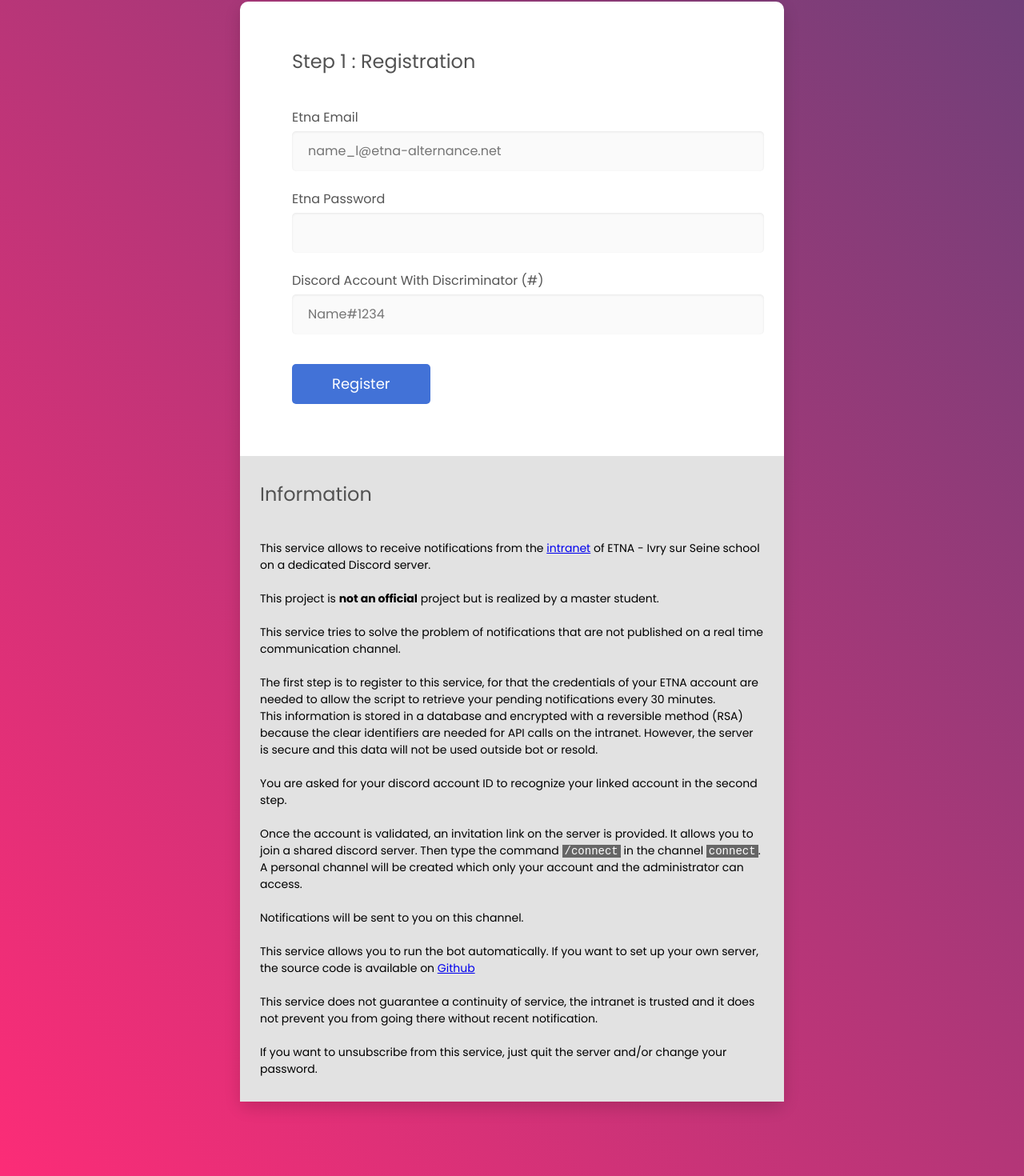
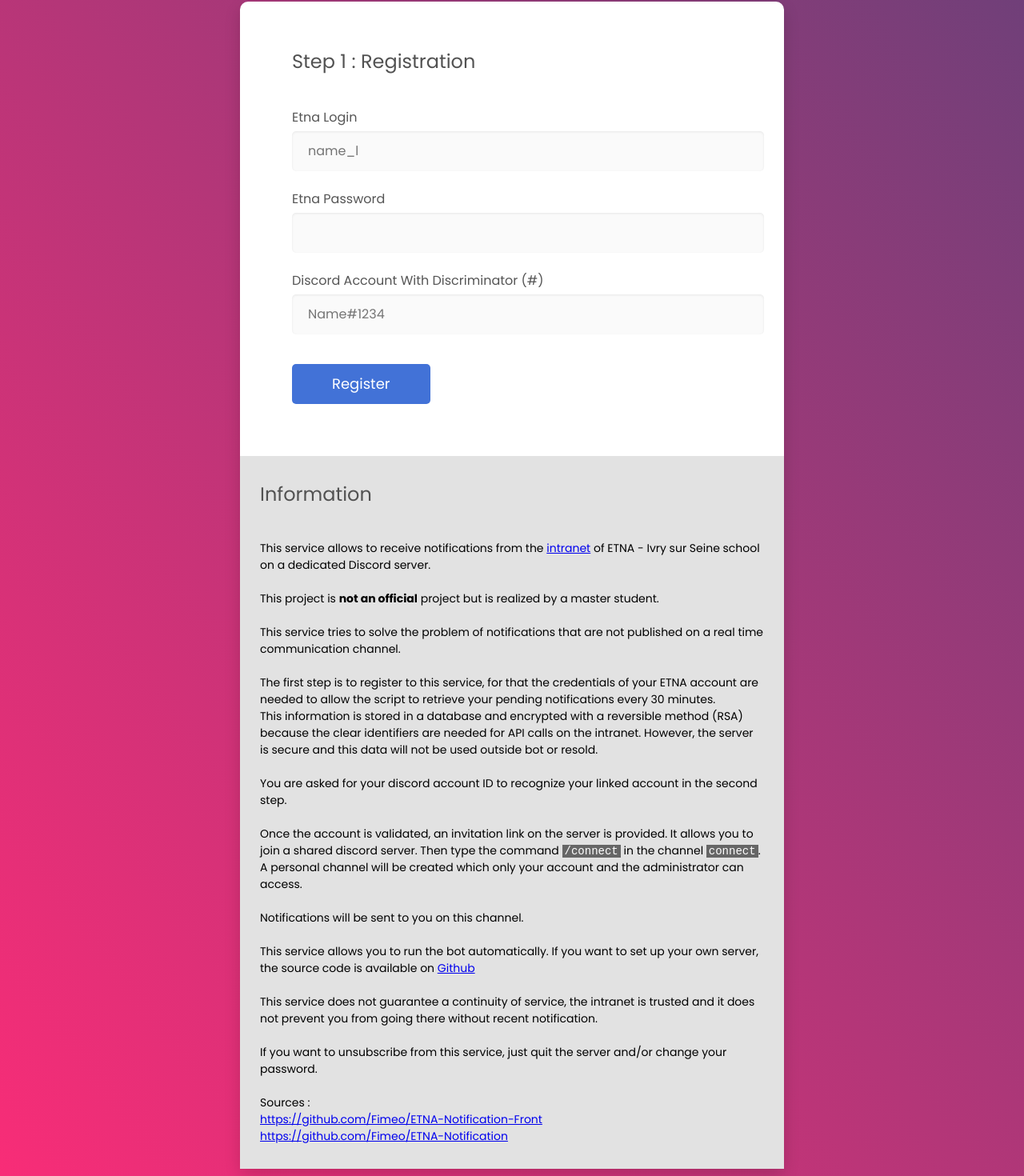
Before and after one commit to Fimeo/ETNA-Notification-Front, a Vue app: page / in a window 1280 px wide. Shown: the part 98-1568 px from the top of the page at 80% size. Built offline with nearby package versions, Linux system fonts and the light colour scheme.

Commit message:
feat(baseurl): add base url endpoint in config

```diff
--- a/src/components/AdditionalInformation.vue
+++ b/src/components/AdditionalInformation.vue
@@ -67,6 +67,18 @@
         If you want to unsubscribe from this service, just quit the server
         and/or change your password.
       </p>
+      <br />
+      <p>
+        Sources :
+        <br />
+        <a href="https://github.com/Fimeo/ETNA-Notification-Front"
+          >https://github.com/Fimeo/ETNA-Notification-Front</a
+        >
+        <br />
+        <a href="https://github.com/Fimeo/ETNA-Notification"
+          >https://github.com/Fimeo/ETNA-Notification</a
+        >
+      </p>
     </div>
   </div>
 </template>
--- a/src/components/JoinServer.vue
+++ b/src/components/JoinServer.vue
@@ -2,13 +2,14 @@
   <div>
     <h2 class="title">Step 2 : join the server</h2>
     <div class="discord-link">
-      <p>Your discord invitation link, valid one day</p>
+      <p>Your discord invitation link, valid once and for one day</p>
       <p>Join ETNA Notification server :</p>
       <div class="link">
         <a :href="discordInvitationLink" class="link-ref" target="_blank">{{
           discordInvitationLink
         }}</a>
       </div>
+      <p>Next, join the server and go to <code>connect</code> channel. Start notifications with  <code>/connect</code> command to validate your discord account.</p>
     </div>
   </div>
 </template>
@@ -51,4 +52,7 @@ export default {
 .link-ref:visited {
   color: #6c4079;
 }
+.link:hover {
+  text-decoration: underline;
+}
 </style>
--- a/src/components/RegisterForm.vue
+++ b/src/components/RegisterForm.vue
@@ -1,15 +1,15 @@
 <script>
+import ErrorLabel from "@/components/ErrorLabel.vue";
 import axios from "axios";
-import ErrorLabel from "@/components/ErrorLabel.vue";
 
 export default {
   components: { ErrorLabel },
   data() {
     return {
       form: {
-        email: "",
+        login: "",
         password: "",
-        discordAccount: "",
+        discordAccountName: "",
       },
       errorString: "",
     };
@@ -17,12 +17,12 @@ export default {
   methods: {
     submitForm() {
       axios
-        .post("/register", this.form)
+        .post(import.meta.env.VITE_BASE_URL + "/register", this.form)
         .then((resp) => {
-          this.$emit("register", resp.data.link);
+          this.$emit("register", resp.data.invitation);
         })
         .catch((error) => {
-          this.errorString = error.response.data;
+          this.errorString = error.response.data.message;
         });
     },
   },
@@ -35,15 +35,15 @@ export default {
     <div class="row row-space">
       <div class="col">
         <div class="input-group">
-          <label class="label" for="email">Etna email</label>
+          <label class="label" for="email">Etna login</label>
           <input
-            v-model="form.email"
+            v-model="form.login"
             type="text"
-            name="email"
+            name="login"
             class="input-4"
             required
-            placeholder="name_l@etna-alternance.net"
-            pattern="^[a-zA-Z0-9.!#$%&'*+/=?^_`{|}~-]+@etna-alternance\.net$"
+            placeholder="name_l"
+            pattern="^[a-zA-Z0-9._]+$"
           />
         </div>
         <div class="input-group">
@@ -57,12 +57,13 @@ export default {
           />
         </div>
         <div class="input-group">
-          <label class="label" for="discordAccount"
+          <label class="label" for="discordAccountName"
             >Discord account with discriminator (#)</label
           >
           <input
             type="text"
-            name="discordAccount"
+            v-model="form.discordAccountName"
+            name="discordAccountName"
             class="input-4"
             required
             placeholder="Name#1234"
```
Also changed, not shown: 1 other file (tests, documents, lock files or other folders).
